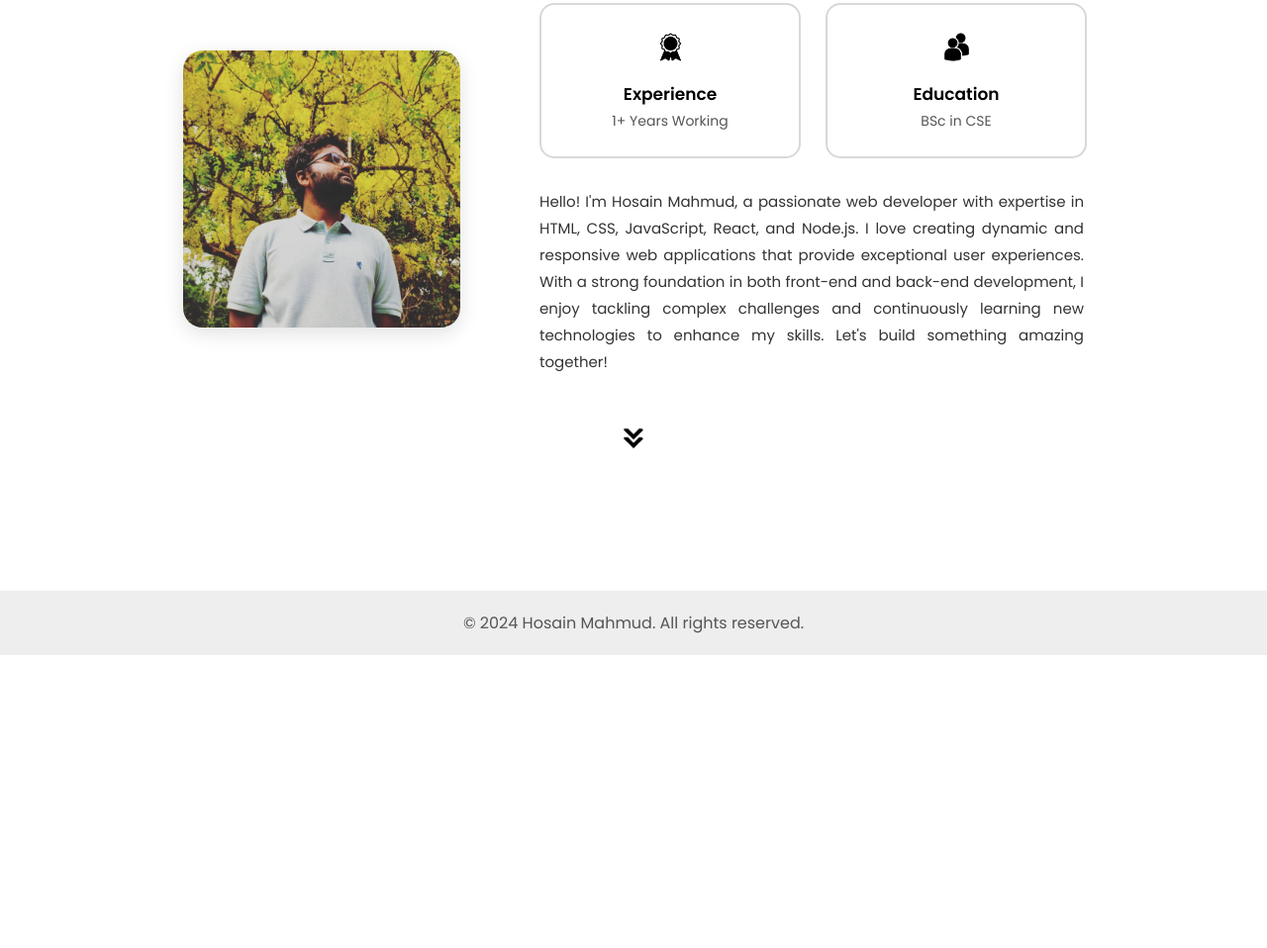
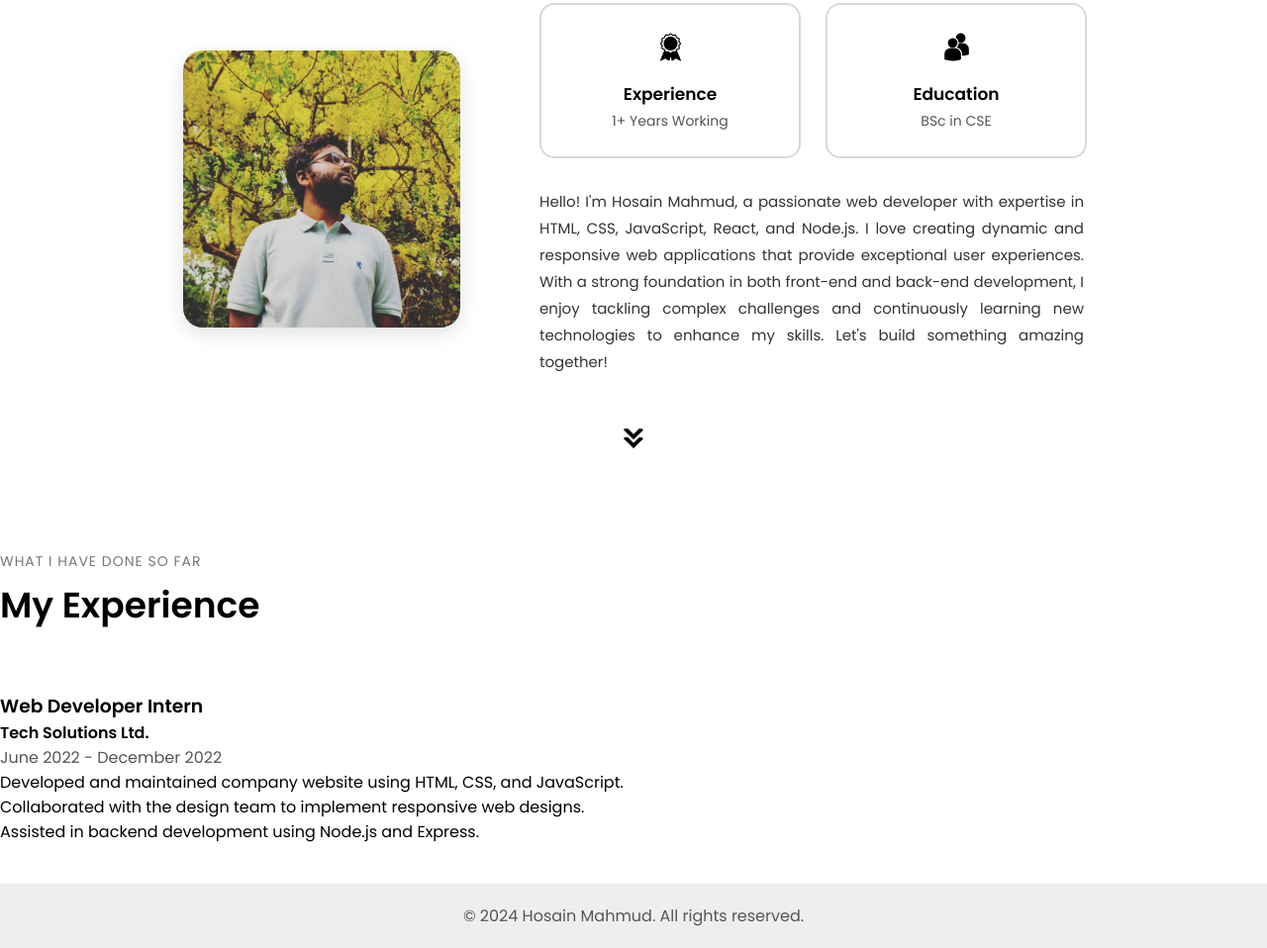
Before and after one commit to Hosain199/hosain199.github.io, a plain HTML site: page index.html in a window 1280 px wide. Shown: the part 946-1904 px from the top of the page at 99% size. Before the commit the page ends 1608 px from the top, so only its background shows below. Drawn offline with nearby package versions, Linux system fonts and the light colour scheme; a web font is replaced by a local one.

Commit message:
Update index.html

```diff
--- a/index.html
+++ b/index.html
@@ -111,6 +111,21 @@
         onclick="location.href='./#experience'">
 
     </section>
+
+    <section id="experience">
+        <p class="sectionTextp1">What I have done so far</p>
+        <h1 class="title">My Experience</h1>
+        <div class="experienceContainer">
+            <div class="experienceCard">
+                <h3 class="experienceTitle">Web Developer Intern</h3>
+                <h4 class="experienceSubTitle">Tech Solutions Ltd.</h4>
+                <p class="experienceDuration">June 2022 - December 2022</p>
+                <ul class="experienceDetails">
+                    <li>Developed and maintained company website using HTML, CSS, and JavaScript.</li>
+                    <li>Collaborated with the design team to implement responsive web designs.</li>
+                    <li>Assisted in backend development using Node.js and Express.</li>
+    </section>
+
     <footer id="footer">
         <p>© 2024 Hosain Mahmud. All rights reserved.</p>
 
```
